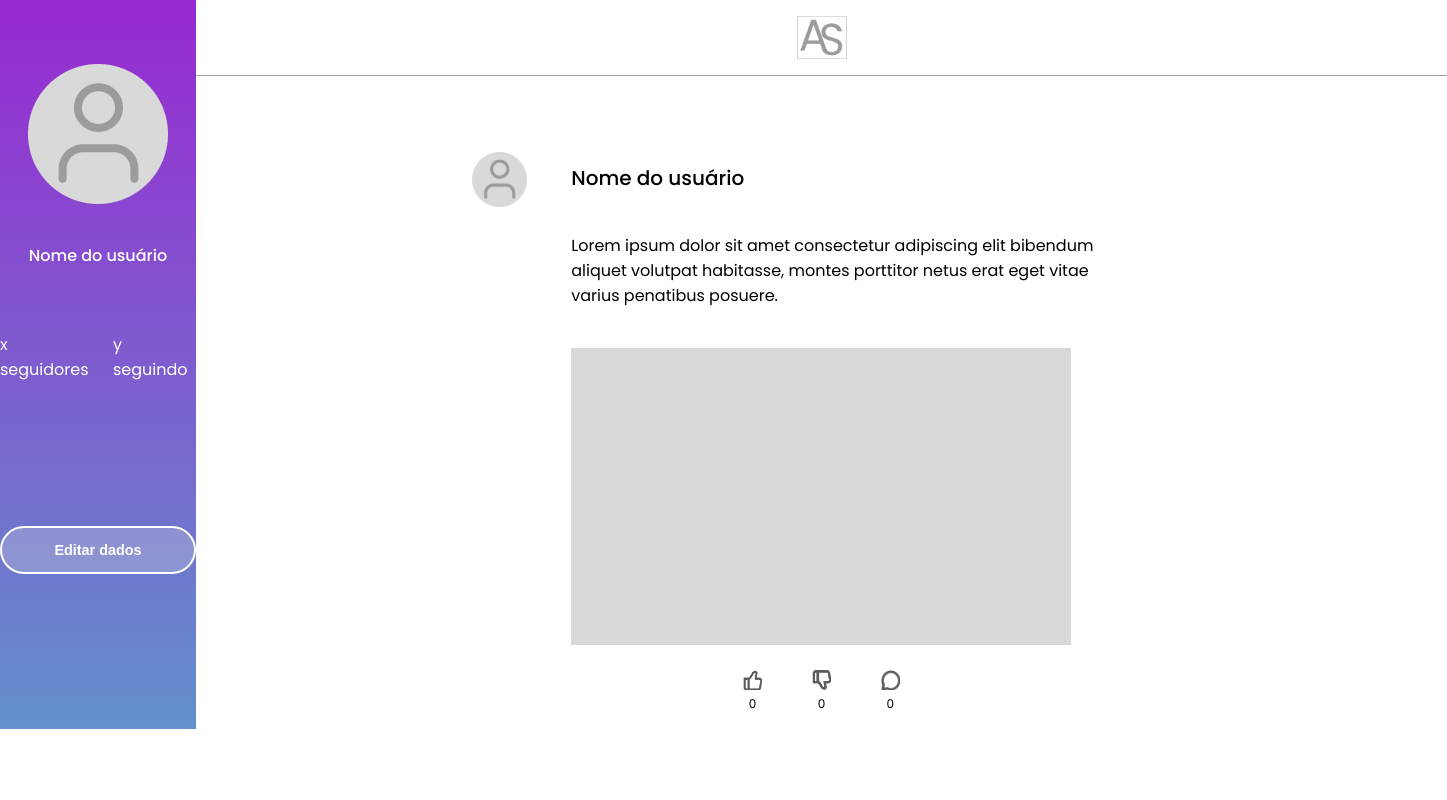
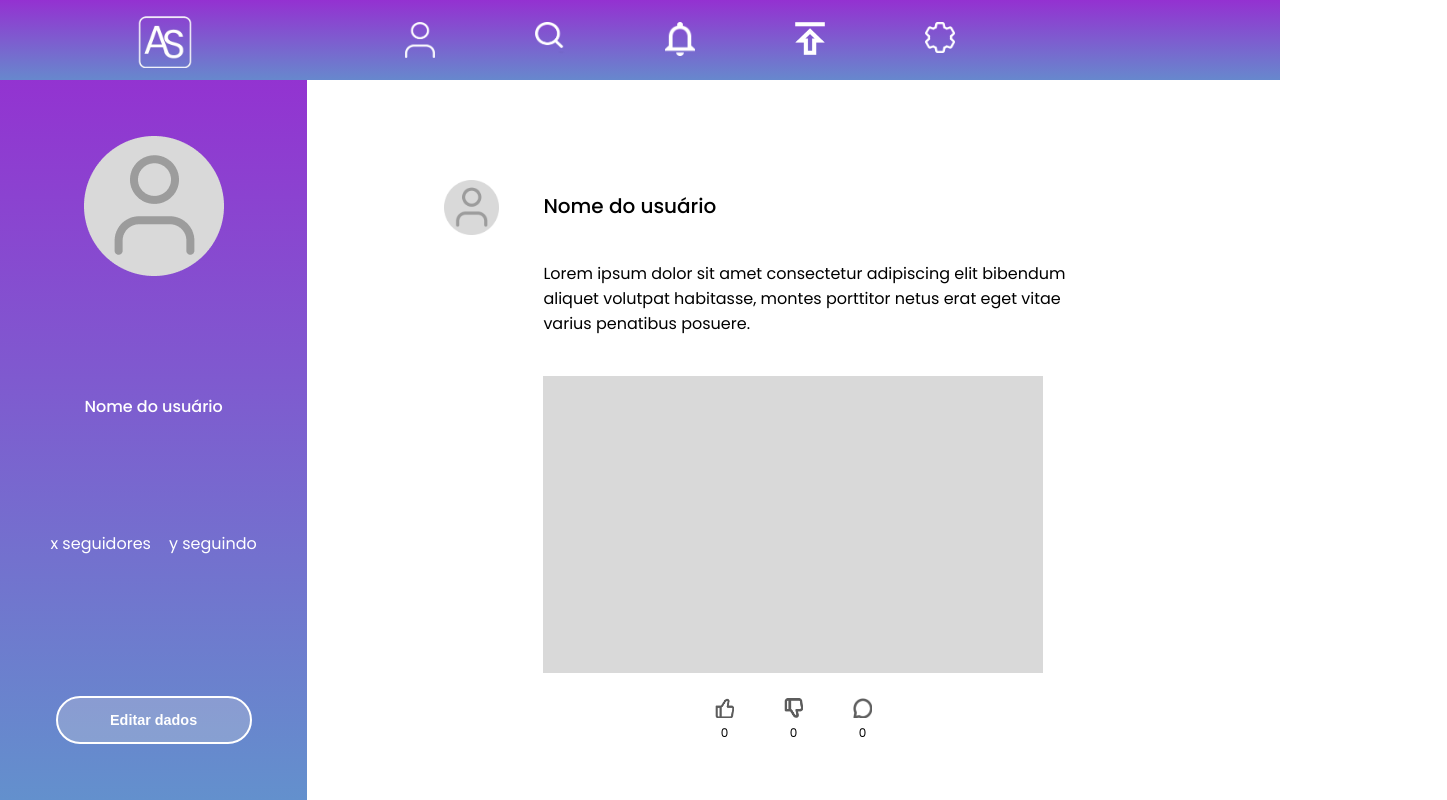
Before and after one commit to evellyn489/AmbrosioSocial, a React (Vite) app: page /perfil in a window 1280 px wide. Shown: the whole page, 1447 px wide, since content can reach past the window. Built offline with nearby package versions, Linux system fonts and the light colour scheme.

Commit message:
Ajustes na tela de Perfil

```diff
--- a/src/pages/Configuracoes/Configuracoes.module.scss
+++ b/src/pages/Configuracoes/Configuracoes.module.scss
@@ -17,6 +17,7 @@
         font-family: 'Poppins', 'serif';
         cursor: pointer;
     }
+}
 
 @media (max-width: 1080px){
     button {
@@ -35,4 +36,3 @@
         width: 55%;
     }
 }
-}
--- a/src/pages/Perfil/Perfil.module.scss
+++ b/src/pages/Perfil/Perfil.module.scss
@@ -2,70 +2,50 @@
     display: flex;
     justify-content: space-between;
 
+    div.asideMain {
+        width: 100%;
+        display: flex;
+
         aside {
-        width: 25%;
+            min-width: 24%;
+            height: 100vh;
             background: linear-gradient(to bottom, rgba(152, 41, 209, 1), rgba(0, 74, 173, 0.61));
 
             display: flex;
             flex-direction: column;
+            justify-content: space-around;
             align-items: center;
 
             color: #fff;
 
-        padding: 4em 0;
+            padding-top: 5em;
 
             strong {
                 font-weight: 500;
-
-            padding-top: 2em;
             }
 
             div.data{
                 display: flex;
                 gap: 18px;
-
-            padding-top: 4em;
             }
 
             button {
                 border: 2px solid #ffff;
                 background: rgba(217, 217, 217, 0.28);
-
-            margin-top: 10em;
             }
         }
 
         main {
             display: flex;
-        flex-direction: column;
+            justify-content: center;
             align-items: center;
-        justify-content: center;
 
-        div.logoImg {
-            width: 100%;
-            max-height: 80px;
-            border-bottom: 1px solid #9C9C9C;
+            flex-grow: 1;
+            max-height: calc(100vh - 50px);
+            overflow-x: hidden;
 
-            padding: 1em;
+            padding-top: 7em;
 
-            display: flex;
-            justify-content: center;
-
-            img {
-                max-width: 50px;
         }
     }
 }
-
-    div.menu {
-        header {
-            width: 200px;
-            height: 100%;
-
-            flex-direction: column;
-        }
-
-        display: flex;
-        flex-direction: column;
-    }
-}
--- a/src/pages/Perfil/Perfil.tsx
+++ b/src/pages/Perfil/Perfil.tsx
@@ -1,7 +1,6 @@
 import styles from "./Perfil.module.scss";
 
 import profile from "../../assets/publications/profile_picture.png";
-import logo from "../../assets/logos/gray.png";
 
 import { Button } from "../../components/Button";
 import { Publication } from "../../components/Publication";
@@ -10,6 +9,9 @@ import { Menu } from "../../components/Menu";
 export function Perfil() {
     return (
         <div className={styles.container}>
+            <Menu isHome={false}/>
+
+            <div className={styles.asideMain}>
                 <aside>
                     <div className={styles.foto}>
                         <img src={profile} alt="" />
@@ -26,17 +28,8 @@ export function Perfil() {
                 </aside>
 
                 <main>
-                <div className={styles.logoImg}>
-                    <img src={logo} alt="Logo do AmbrosioSocial que tem o símbolo AS da cor cinza dentro de um quadrado com bordas cinzas e fundo branco."/>
-                </div>
-
-                <div className={styles.content}>
                     <Publication />
-                </div>
                 </main>
-
-            <div className={styles.menu}>
-                <Menu isHome={false}/>
             </div>
         </div>
     );
--- a/src/styles/global.scss
+++ b/src/styles/global.scss
@@ -6,4 +6,5 @@
 
 body {
     font-family: 'Poppins', sans-serif;
+    overflow-x: hidden;
 }
```
Also changed, not shown: src/pages/Configuracoes/Configuracoes.tsx (indentation only). Lines whose indentation alone changed are shown as unchanged.
